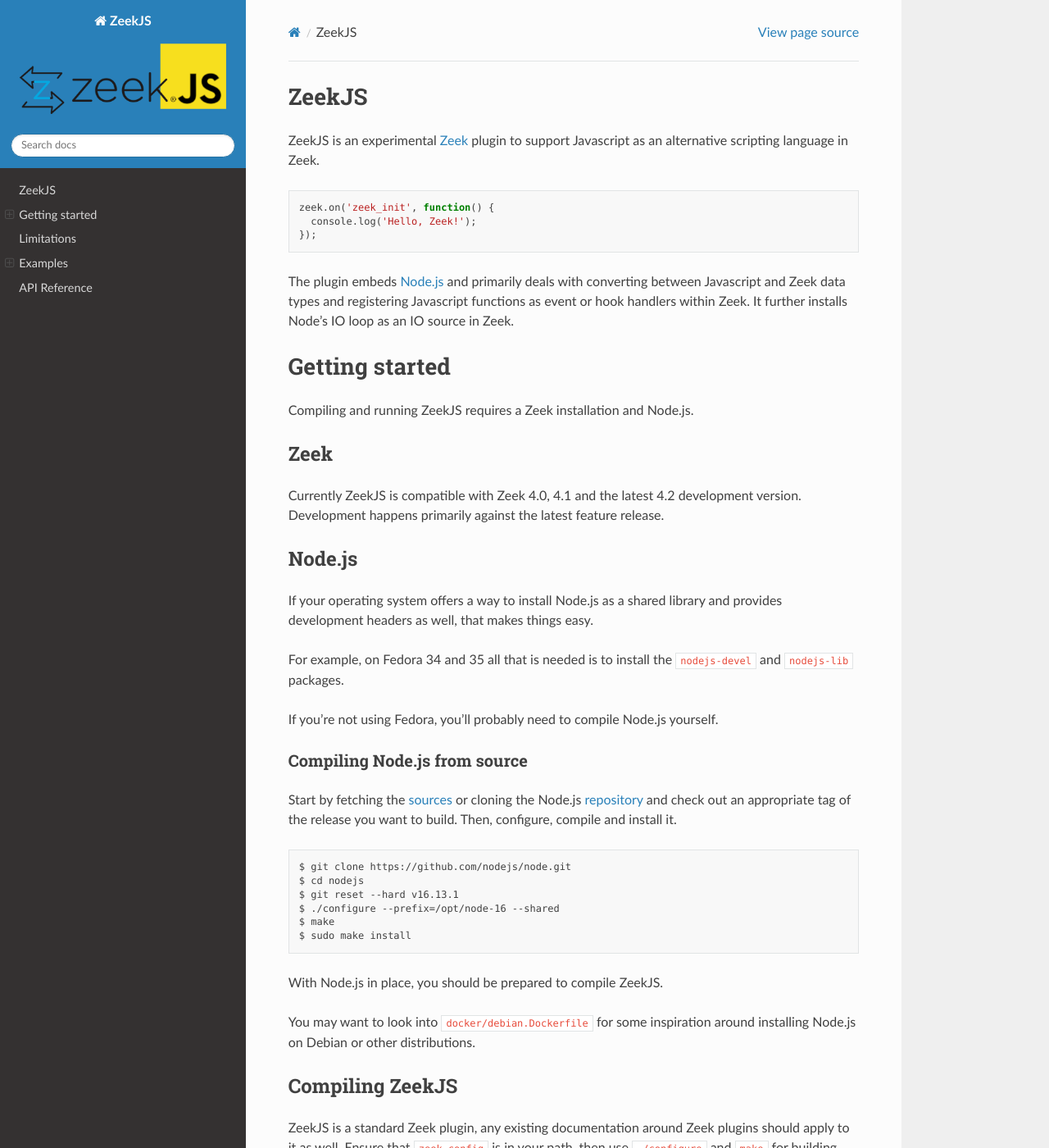
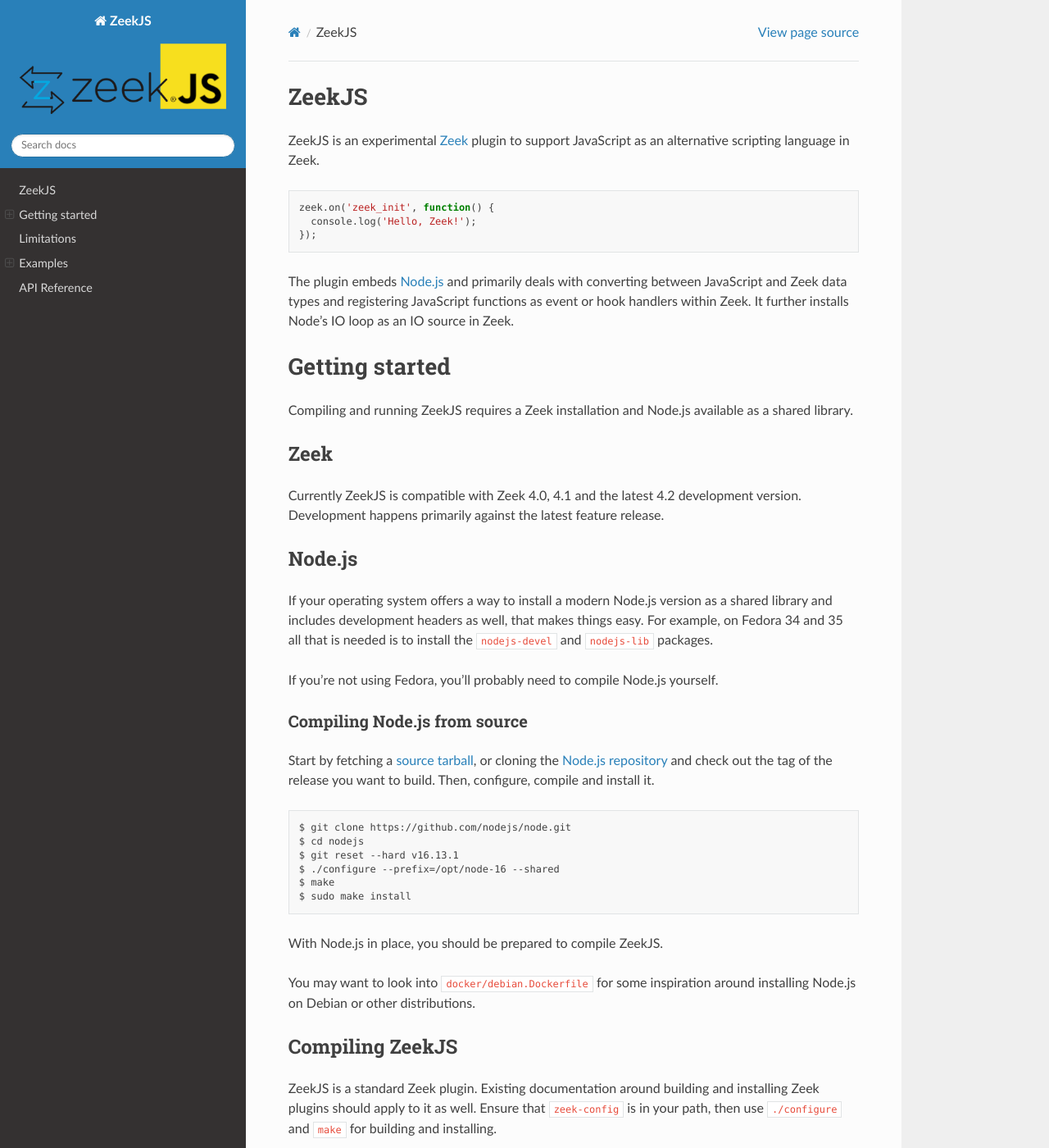
Before and after one commit to corelight/zeekjs, a Sphinx documentation site: the page built from doc/index.rst, in a window 1280 px wide and 1400 px high. Shown: the whole window at 82% size. Built offline with Sphinx 7.4.7 and the Read the Docs theme 2.0.0, drawn with Linux system fonts in a browser that asks for light colours; some of the changed text lies outside the part shown.

Commit message:
doc: updates
* Javascript -> JavaScript
* Inline links

```diff
--- a/doc/index.rst
+++ b/doc/index.rst
@@ -6,8 +6,8 @@
 ZeekJS
 ======
 
-ZeekJS is an experimental Zeek_ plugin to support Javascript as an
-alternative scripting language in Zeek.
+ZeekJS is an experimental `Zeek <https://zeek.org>`_ plugin to support
+JavaScript as an alternative scripting language in Zeek.
 
 .. code-block:: javascript
 
@@ -16,15 +16,16 @@
     });
 
 
-The plugin embeds Node.js_ and primarily deals with converting between
-Javascript and Zeek data types and registering Javascript functions as
-event or hook handlers within Zeek. It further installs Node's IO
+The plugin embeds `Node.js <https://nodejs.org>`_ and primarily deals with
+converting between JavaScript and Zeek data types and registering JavaScript
+functions as event or hook handlers within Zeek. It further installs Node's IO
 loop as an IO source in Zeek.
 
 Getting started
 ===============
 
-Compiling and running ZeekJS requires a Zeek installation and Node.js.
+Compiling and running ZeekJS requires a Zeek installation and Node.js
+available as a shared library.
 
 Zeek
 ----
@@ -37,11 +38,10 @@
 Node.js
 -------
 
-If your operating system offers a way to install Node.js as a shared
-library and provides development headers as well, that makes things easy.
-
-For example, on Fedora 34 and 35 all that is needed is to install the
-``nodejs-devel`` and ``nodejs-lib`` packages.
+If your operating system offers a way to install a modern Node.js version
+as a shared library and includes development headers as well, that makes
+things easy. For example, on Fedora 34 and 35 all that is needed is to
+install the ``nodejs-devel`` and ``nodejs-lib`` packages.
 
 If you're not using Fedora, you'll probably need to compile Node.js yourself.
 
@@ -49,9 +49,10 @@
 Compiling Node.js from source
 ^^^^^^^^^^^^^^^^^^^^^^^^^^^^^
 
-Start by fetching the sources_ or cloning the Node.js repository_ and
-check out an appropriate tag of the release you want to build. Then,
-configure, compile and install it.
+Start by fetching a `source tarball <https://nodejs.org/en/download/>`_,
+or cloning the `Node.js repository <https://github.com/nodejs/node>`_ and
+check out the tag of the release you want to build. Then, configure, compile
+and install it.
 
 .. code::
 
@@ -73,12 +74,13 @@
 Compiling ZeekJS
 ----------------
 
-ZeekJS is a standard Zeek plugin, any existing documentation around Zeek
-plugins should apply to it as well.
+ZeekJS is a standard Zeek plugin. Existing documentation around building
+and installing Zeek plugins should apply to it as well.
 Ensure that ``zeek-config`` is in your path, then use ``./configure`` and
 ``make`` for building and installing.
 
-If Node.js is located in a non-standard location, use ``--with-nodejs=/path/to/nodejs``.
+If Node.js is installed in a non-standard location, use
+``--with-nodejs=/path/to/nodejs``.
 
 For example::
 
@@ -89,18 +91,18 @@
     $ make
     $ sudo make install
 
-If everything worked out the plugin is now available to Zeek:
+If everything worked out the plugin should be available available::
 
-.. code::
-
-   $ zeek -N Corelight::ZeekJS
+   $ zeek -NN Corelight::ZeekJS
    Corelight::ZeekJS - Experimental JavaScript support for Zeek (dynamic, version 0.1.0)
+       Implements LoadFile (priority 0)
+       Implements DrainEvents (priority 0)
 
 
 Hello, Zeek!
 ------------
 
-Verify ZeekJS is functional by running a Javascript file using Zeek::
+Verify ZeekJS is functional by running a JavaScript file using Zeek::
 
 
     $ cat << EOF > hello.js
@@ -112,6 +114,7 @@
     $ zeek ./hello.js
     Hello, Zeek!
 
+
 Limitations
 ===========
 
@@ -121,9 +124,9 @@
   functions in Zeek script.
 
 * No setter-access on Zeek objects. It's not possible to modify fields of Zeek
-  records from Javascript. The ``Setter()`` logic isn't (yet) implemented.
+  records from JavaScript. The ``Setter()`` logic isn't (yet) implemented.
 
-* No multi-index support for tables and sets. Javascript objects have string
+* No multi-index support for tables and sets. JavaScript objects have string
   properties only.
 
 
@@ -191,10 +194,3 @@
 .. autofunction:: event
 .. autofunction:: invoke
 .. autoattribute:: global_vars
-
-
-
-.. _Zeek: https://zeek.org
-.. _Node.js: https://nodejs.org
-.. _sources: https://nodejs.org/en/download/
-.. _repository: https://github.com/nodejs/node
```
